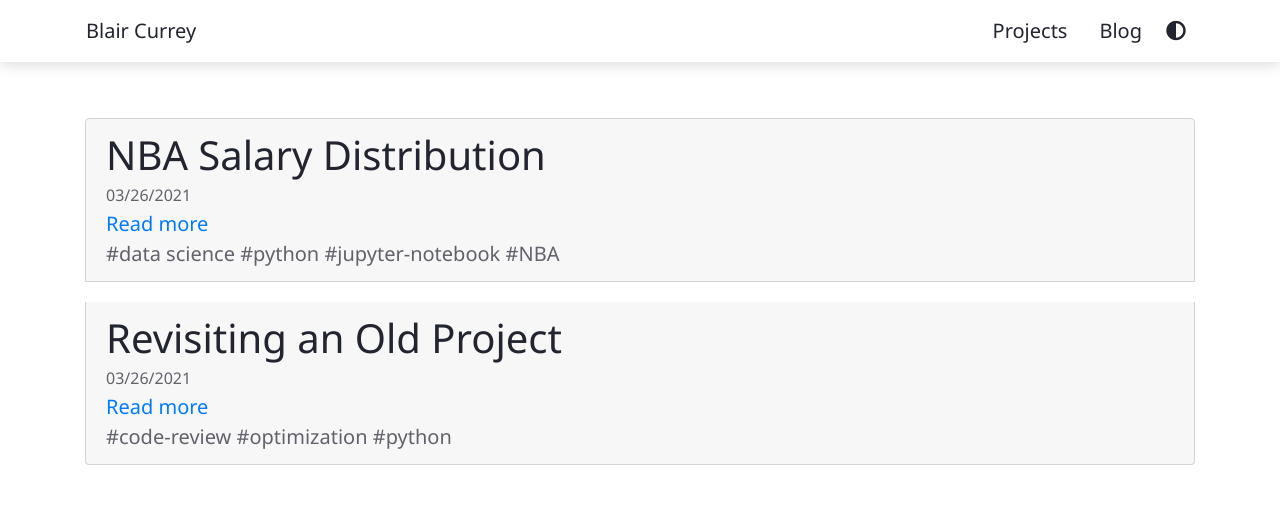
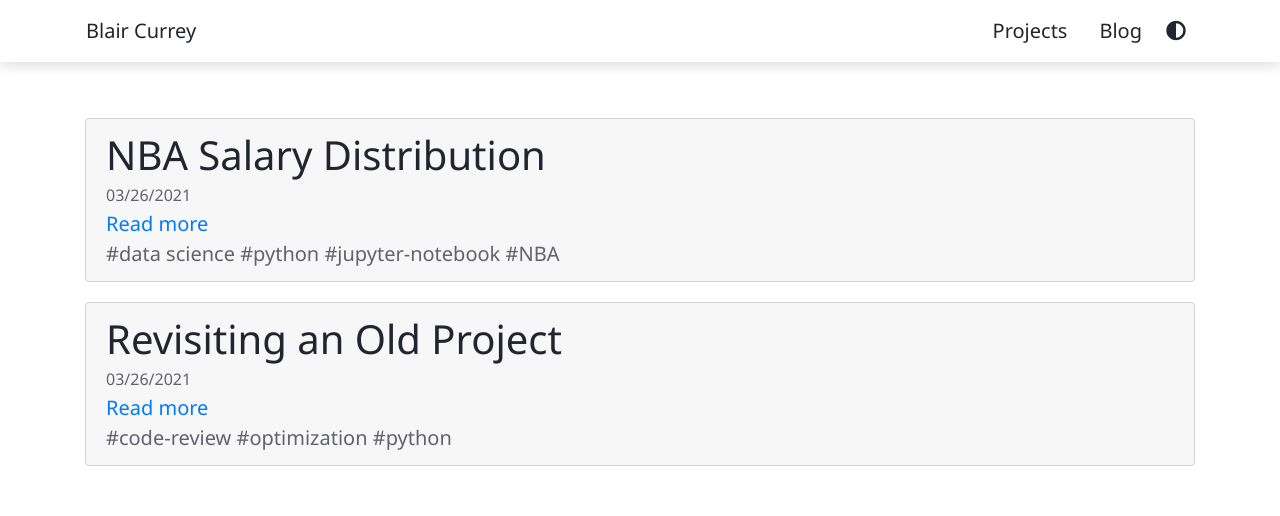
Before and after one commit to BlairCurrey/blaircurrey.com-source, an Eleventy site: page src/posts.njk in a window 1280 px wide. Shown: the top 516 px of the page. Built offline with nearby package versions, Linux system fonts and the light colour scheme; Eleventy itself is replaced by a stand-in of ours; files that its build step writes are made by us from their sources; what markdown-it-attrs would draw is missing.

Commit message:
fixed last card styling

```diff
--- a/src/scss/main.scss
+++ b/src/scss/main.scss
@@ -202,8 +202,10 @@ main {flex: 1}
     // border: none
     background-color: var(--bg-color-secondary);
     border: 1px solid var(--border-color);
-    margin-bottom: 1em;
-}
+    border-radius: inherit;
+    margin-bottom: 1em; }
+    .list-group-item + .list-group-item {
+        border-top-width: 1px !important;}
 
 .post-title{margin: 0;}
 .post-title > a{ color: inherit}
```
Also changed, not shown: src/scss/main.css, src/scss/purged/main.css.
